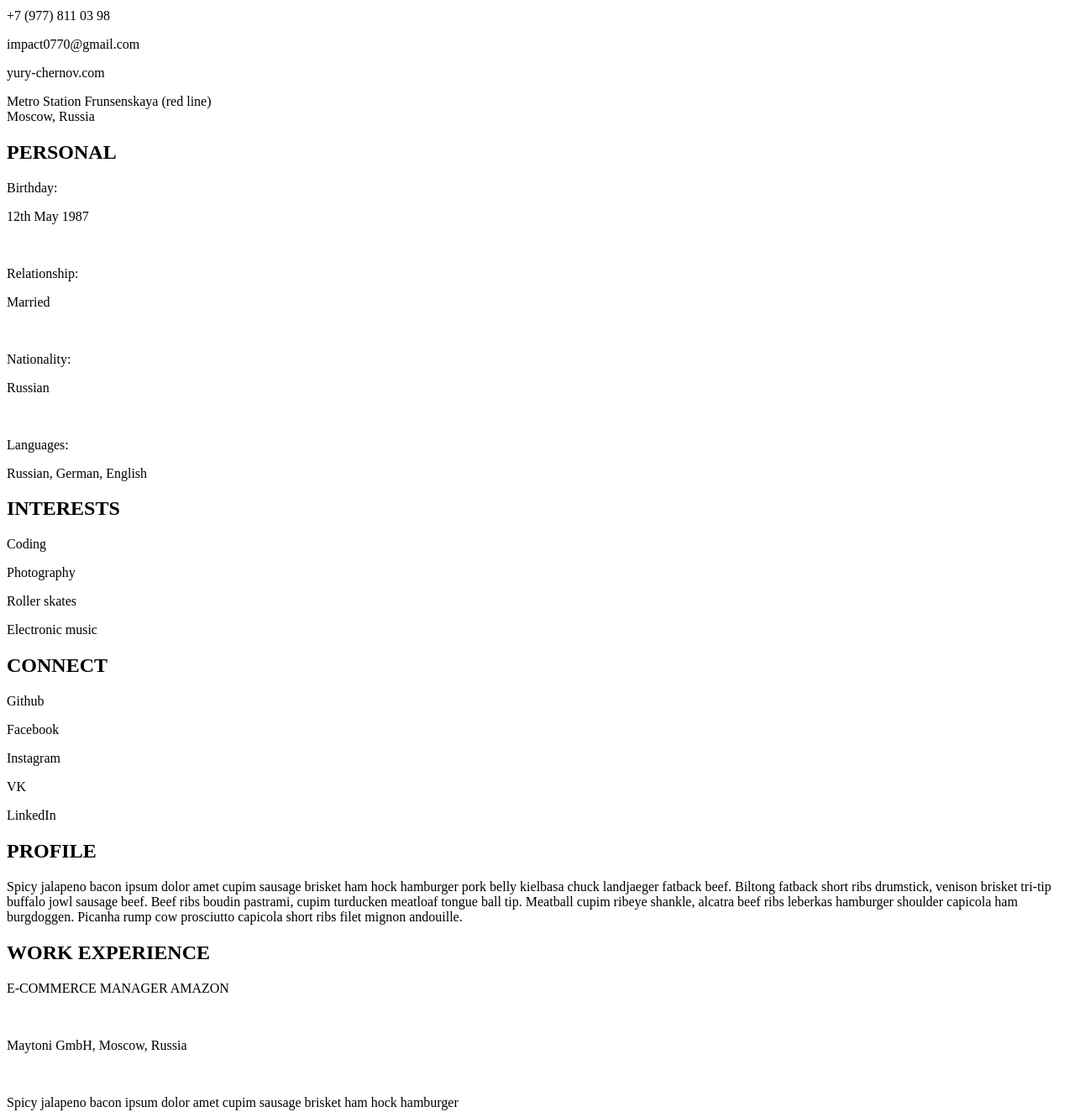
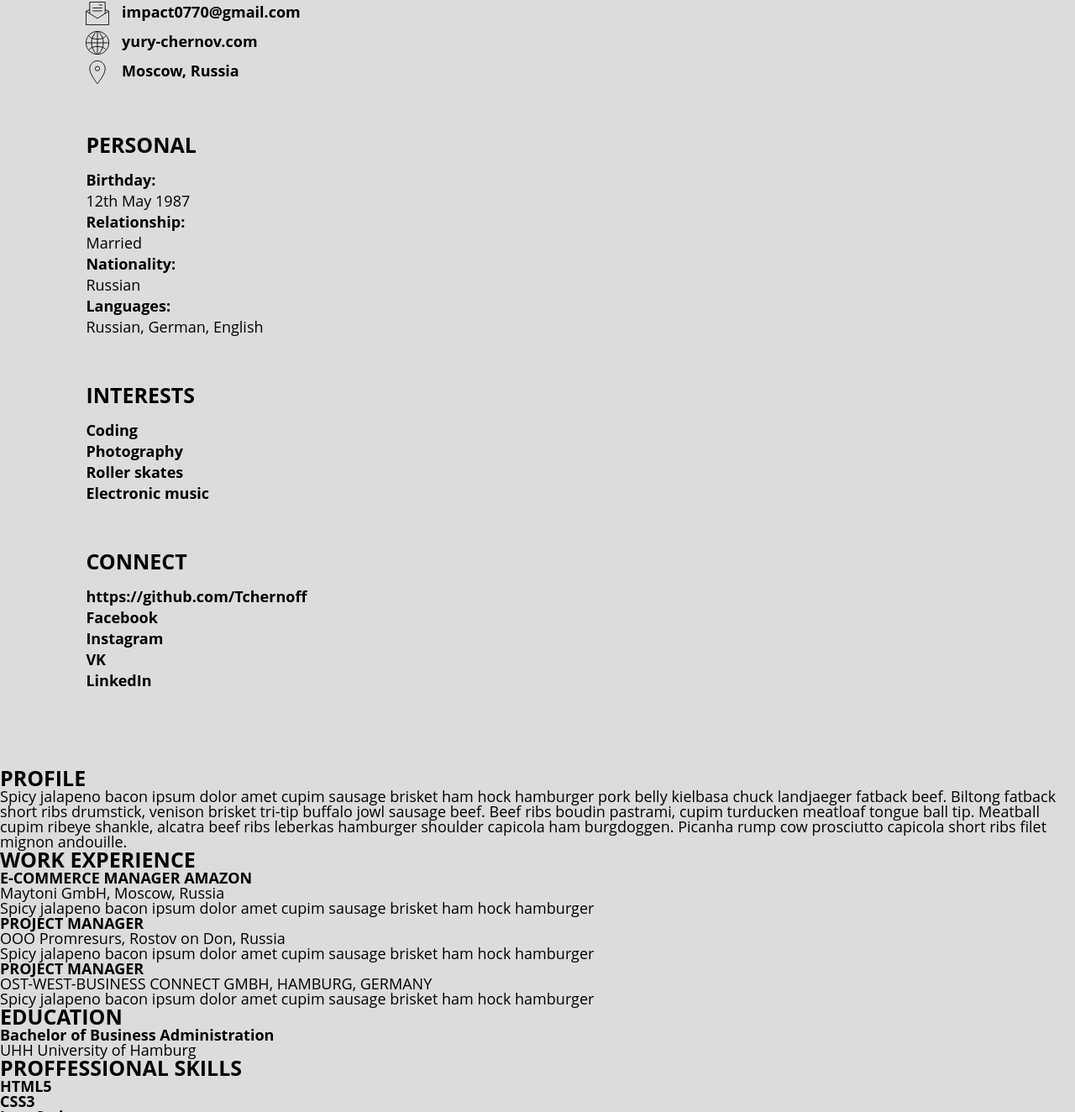
Before and after one commit to Tchernoff/Personal-Homepage, a website: page index.html in a window 1280 px wide. Shown: the part 646-1970 px from the top of the page at 84% size. Drawn offline with Linux system fonts and the light colour scheme.

Commit message:
v1.1 working on styles

```diff
--- a/index.html
+++ b/index.html
@@ -5,104 +5,119 @@
     <meta charset="utf-8" />
     <title>Yury Chernov | Personal Homepage</title>
     <link rel="stylesheet" type="text/css" href="dist/css/main.css">
+    <meta name="viewport" content="width=device-width, initial-scale=1.0">
 </head>
 <body>
-    <header class="header resume-header">
-        <h1 class="resume-header__title_h1 ">YURY<br /> CHERNOV</h1><br />
+    <header class="resume-header resume-header__page">
+        <h1 class="header-message header-message_h1">YURY</h1>
+        <h1 class="header-message header-message_h1">CHERNOV</h1>
         <p class="text">JUNIOR FRONTEND DEVELOPER</p>
     </header>
-    <section class="sidebar">
-        <div class="sidebar__content">
-            <img class="sidebar__photo" src="images/portfolio/portfolio.jpg" />
+    <section class="sidebar sidebar__page">
+        <div class="sidebar__photo-block">
+            <img class="photo" src="images/portfolio/portfolio.png" width="260" />
         </div>
-        <section class="sidebar__content">
-            <header class="header sidebar__header">
-                <h2 class="title_h2">CONTACT</h2>
+        <section class="sidebar__content-block">
+            <header class="header">
+                <h2 class="header-message header-message_h2">CONTACT</h2>
             </header>
-            <p class="text text_bold">+7 (977) 811 03 98</p>
-            <p class="text text_bold">impact0770@gmail.com</p>
-            <p class="text text_bold">yury-chernov.com</p>
-            <p class="text text_bold"> Metro Station Frunsenskaya (red line)<br />Moscow, Russia</p>
+            <p class="text_bold">
+                <img class="contact-icon" src="images/icons/phone.svg" alt="phone" />
+                +7 (977) 811 03 98
+            </p>
+            <p class="text_bold">
+                <img class="contact-icon" src="images/icons/email.svg" alt="email" />
+                impact0770@gmail.com
+            </p>
+            <p class="text_bold">
+                <img class="contact-icon" src="images/icons/web.svg" alt="web" />
+                yury-chernov.com
+            </p>
+            <p class="text_bold">
+                <img class="contact-icon" src="images/icons/location.svg" alt="location" />
+                Moscow, Russia
+            </p>
         </section>
-        <section class="sidebar__content">
-            <header class=" header sidebar__header">
-                <h2 class="title_h2">PERSONAL</h2>
+        <section class="sidebar__content-block">
+            <header class="header">
+                <h2 class="header-message header-message_h2">PERSONAL</h2>
             </header>
-            <p class="text text_bold">Birthday:</p>
-            <p class="text">12th May 1987</p><br />
-            <p class="text text_bold">Relationship:</p>
-            <p class="text">Married</p><br />
-            <p class="text text_bold">Nationality:</p>
-            <p class="text">Russian</p><br />
-            <p class="text text_bold">Languages:</p>
+            <p class="text_bold">Birthday:</p>
+            <p class="text">12th May 1987</p>
+            <p class="text_bold">Relationship:</p>
+            <p class="text">Married</p>
+            <p class="text_bold">Nationality:</p>
+            <p class="text">Russian</p>
+            <p class="text_bold">Languages:</p>
             <p class="text">Russian, German, English</p>
         </section>
-        <section class="sidebar__content">
-            <header class="header sidebar__header">
-                <h2 class="title_h2">INTERESTS</h2>
+        <section class="sidebar__content-block">
+            <header class="header">
+                <h2 class="header-message header-message_h2">INTERESTS</h2>
             </header>
-            <p class="text text_bold">Coding</p>
-            <p class="text text_bold">Photography</p>
-            <p class="text text_bold">Roller skates</p>
-            <p class="text text_bold">Electronic music</p>
+            <p class="text_bold">Coding</p>
+            <p class="text_bold">Photography</p>
+            <p class="text_bold">Roller skates</p>
+            <p class="text_bold">Electronic music</p>
         </section>
-        <section class="sidebar__content">
-            <header class=" header sidebar__header">
-                <h2 class="title_h2">CONNECT</h2>
+        <section class="sidebar__content-block">
+            <header class="header">
+                <h2 class="header-message header-message_h2">CONNECT</h2>
             </header>
-            <p class="text text_bold">Github</p>
-            <p class="text text_bold">Facebook</p>
-            <p class="text text_bold">Instagram</p>
-            <p class="text text_bold">VK</p>
-            <p class="text text_bold">LinkedIn</p>
+            <p class="text_bold">https://github.com/Tchernoff</p>
+            <p class="text_bold">Facebook</p>
+            <p class="text_bold">Instagram</p>
+            <p class="text_bold">VK</p>
+            <p class="text_bold">LinkedIn</p>
         </section>
     </section>
-    <main class="main-section">
-        <section class="main-section__content">
-            <header class="header main-section__header">
-                <h2 class="title_h2">PROFILE</h2>
+    <section class="main-section main-section__page">
+        <section class="main-section__content-block">
+            <header class="header">
+                <h2 class="header-message header-message_h2">PROFILE</h2>
             </header>
             <p class="text">
                 Spicy jalapeno bacon ipsum dolor amet cupim sausage brisket ham hock hamburger pork belly kielbasa chuck landjaeger fatback beef. Biltong fatback short ribs drumstick, venison brisket tri-tip buffalo jowl sausage beef. Beef ribs boudin pastrami, cupim turducken meatloaf tongue ball tip. Meatball cupim ribeye shankle, alcatra beef ribs leberkas hamburger shoulder capicola ham burgdoggen. Picanha rump cow prosciutto capicola short ribs filet mignon andouille.
             </p>
         </section>
-        <section class="main-section__content">
-            <header class="header main-section__header">
-                <h2 class="title_h2">WORK EXPERIENCE</h2>
+        <section class="main-section__content-block">
+            <header class="header">
+                <h2 class="header-message header-message_h2">WORK EXPERIENCE</h2>
             </header>
-            <p class="text text_bold">E-COMMERCE MANAGER AMAZON</p><br />
-            <p class="text text_upper">Maytoni GmbH, Moscow, Russia</p><br />
+            <p class="text_bold">E-COMMERCE MANAGER AMAZON</p>
+            <p class="text">Maytoni GmbH, Moscow, Russia</p>
             <p class="text">Spicy jalapeno bacon ipsum dolor amet cupim sausage brisket ham hock hamburger</p>
 
-            <p class="text text_bold">PROJECT MANAGER</p><br />
-            <p class="text text_upper">OOO Promresurs, Rostov on Don, Russia</p><br />
+            <p class="text_bold">PROJECT MANAGER</p>
+            <p class="text">OOO Promresurs, Rostov on Don, Russia</p>
             <p class="text">Spicy jalapeno bacon ipsum dolor amet cupim sausage brisket ham hock hamburger</p>
 
-            <p class="text text_bold">PROJECT MANAGER</p><br />
-            <p class="text text_upper">OST-WEST-BUSINESS CONNECT GMBH, HAMBURG, GERMANY</p><br />
+            <p class="text_bold">PROJECT MANAGER</p>
+            <p class="text">OST-WEST-BUSINESS CONNECT GMBH, HAMBURG, GERMANY</p>
             <p class="text">Spicy jalapeno bacon ipsum dolor amet cupim sausage brisket ham hock hamburger</p>
         </section>
-        <section class="main-section__content">
-            <header class="header main-section__header">
-                <h2 class="title_h2">EDUCATION</h2>
+        <section class="main-section__content-block">
+            <header class="header">
+                <h2 class="header-message header-message_h2">EDUCATION</h2>
             </header>
-            <p class="text text_bold">Bachelor of Business Administration</p><br />
-            <p class="text text_upper">UHH University of Hamburg</p><br />
+            <p class="text_bold">Bachelor of Business Administration</p>
+            <p class="text">UHH University of Hamburg</p>
         </section>
-        <section class="main-section__content">
-            <header class="header main-section__header">
-                <h2 class="title_h2">PROFFESSIONAL SKILLS</h2>
+        <section class="main-section__content-block">
+            <header class="header">
+                <h2 class="header-message header-message_h2">PROFFESSIONAL SKILLS</h2>
             </header>
-            <p class="text text_bold">HTML5</p><br />
-            <p class="text text_bold">CSS</p><br />
-            <p class="text text_bold">Java Script</p><br />
-            <p class="text text_bold">Sass</p><br />
-            <p class="text text_bold">Gulp</p><br />
-            <p class="text text_bold">Git</p><br />
-            <p class="text text_bold">BEM</p><br />
-            <p class="text text_bold">SPA</p><br />
-            <p class="text text_bold">Photoshop</p><br />
+            <p class="text_bold">HTML5</p>
+            <p class="text_bold">CSS3</p>
+            <p class="text_bold">Java Script</p>
+            <p class="text_bold">Sass</p>
+            <p class="text_bold">Gulp</p>
+            <p class="text_bold">Git</p>
+            <p class="text_bold">BEM</p>
+            <p class="text_bold">SVG</p>
+            <p class="text_bold">Adope Illustrator</p>
+            <p class="text_bold">Adope Photoshop</p>
         </section>
-    </main>
+    </section>
 </body>
 </html>
--- a/styles/scss/_reset.scss
+++ b/styles/scss/_reset.scss
@@ -8,8 +8,7 @@ html, body, div, span, applet, object, iframe, h1, h2, h3, h4, h5, h6, p, blockq
   padding: 0;
   border: 0;
   font-size: 100%;
-  font: inherit;
-  vertical-align: baseline; }
+  }
 
 /* HTML5 display-role reset for older browsers */
 
--- a/styles/scss/main.scss
+++ b/styles/scss/main.scss
@@ -1 +1,141 @@
+///////////////////////////////////
+///   IMPORTS
+///////////////////////////////////
+
 @import "styles/scss/_reset";
+
+///////////////////////////////////
+///   VARIABLES
+///////////////////////////////////
+
+
+
+///////////////////////////////////
+///   MIXINS
+///////////////////////////////////
+
+@mixin text_style {
+    color: black;
+    font-family: 'Open Sans';
+    font-size: 18px;
+}
+
+@mixin header-message_style {
+    color: black;
+    font-family: 'Open Sans', sans-serif;
+    font-weight: 700;
+}
+
+///////////////////////////////////
+///   TEXT STYLE
+///////////////////////////////////
+
+.header-message {
+    @include header-message_style; // color:black, font-family:Open Sans, font-weight:700
+    &_h1 {
+        font-size: 50px;
+    }
+
+    &_h2 {
+        font-size: 25px;
+    }
+
+    &_h3 {
+        font-size: 24px;
+    }
+}
+
+.text {
+    @include text_style; // color:black, font-family:Open Sans, font-size:12
+    font-weight: 400;
+
+    &_bold {
+        @include text_style; // color:black, font-family:Open Sans, font-size:12
+        font-weight: 700;
+    }
+}
+
+
+///////////////////////////////////
+///   PAGE STRUCTURE
+///////////////////////////////////
+
+body {
+    display: grid;
+    background-color: gainsboro;
+
+    .resume-header {
+        text-align: center;
+
+        &__page {
+            margin: 25px 0;
+        }
+
+        .header-message {
+            margin: 15px auto;
+        }
+
+        .text {
+        }
+    }
+
+    .sidebar {
+
+        &__page {
+            margin: 35px 0;
+        }
+
+        &__photo-block {
+            margin-bottom: 60px;
+            .photo {
+                display: block;
+                margin: 0 auto;
+            }
+        }
+
+        &__content-block {
+            margin: 60px 0;
+            padding: 0 8vw;
+
+            .header {
+
+                .header-message {
+                    margin: 20px 0;
+                }
+            }
+
+            .contact-icon {
+                display: inline-block;
+            }
+
+            .text_bold {
+                margin: 7px 0;
+
+                .contact-icon {
+                    margin-right: 10px;
+                    width: 28px;
+                    display: inline-block;
+                    vertical-align: middle;
+                }
+            }
+        }
+
+        .main-section {
+
+            &__page {
+            }
+
+            &__content-block {
+
+                .header {
+
+                    .header-message {
+                    }
+                }
+
+                .text {
+                }
+            }
+        }
+    }
+}
```
Also changed, not shown: dist/css/main.css, images/icons/email.svg (added), images/icons/location.svg (added), images/icons/phone.svg (added), images/icons/web.svg (added), images/portfolio/portfolio.jpg (deleted), images/portfolio/portfolio.png (added).
